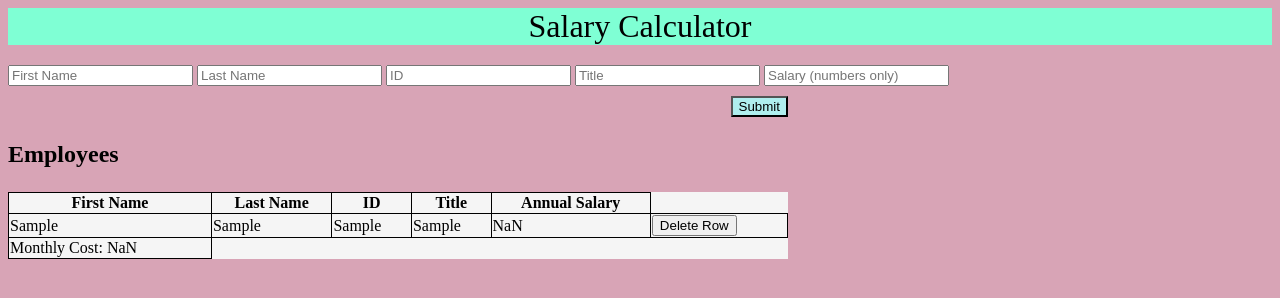
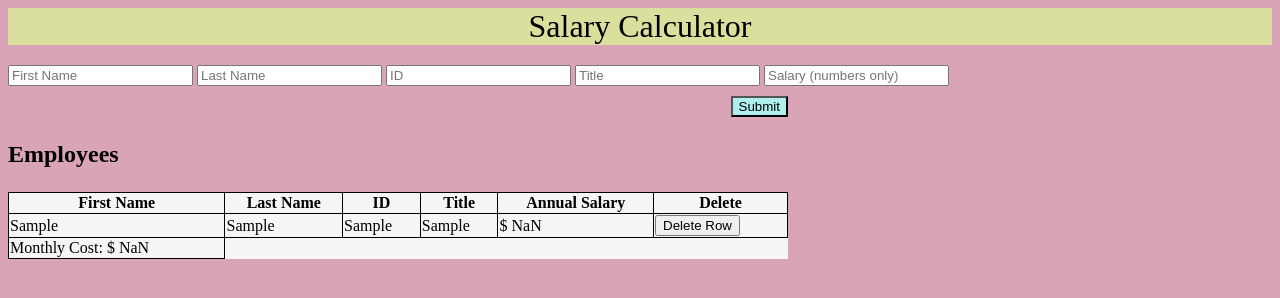
Before and after one commit to swan1625/weekend-jquery-salary-calculator, a plain HTML site: page index.html in a window 1280 px wide. Both pictures are taken after typing "Sample", "Sample", "Sample", "Sample", "Sample" into the empty fields and a click on the button "Submit". Drawn offline with Linux system fonts and the light colour scheme.

Commit message:
Finished Salary Calculator

```diff
--- a/index.html
+++ b/index.html
@@ -21,25 +21,20 @@
         <input placeholder="ID" id="Identity" />
         <input placeholder="Title" id="Title" />
         <input placeholder="Salary (numbers only)" id="Salary" />
-        <!-- <button id="deleteButton">DELETE BRO</button> -->
     </div>
 
     <div class="buttonDiv">
+     <button id="submitButton" class="buttonStyle"> Submit </button>
+    </div>
 
-    <button id="submitButton" class="buttonStyle"> Submit </button>
-
-    </div>
     <div>
         <p class="styleTitle">
             Employees
-
         </p>
-
     </div>
 
    <div>
     <table id="myTable" class="myTable">
-
         <thead>
             <tr>
                 <th>First Name</th>
@@ -47,18 +42,15 @@
                 <th>ID</th>
                 <th>Title</th>
                 <th>Annual Salary</th>
+                <th>Delete</th>
         </thead>
             </tr>
         <tbody>
-
         </tbody>
         <tfoot id="tableFoot">
-            <tr><td>
-                Monthly Cost:  <span id="span">  0 </span>
-        </td></tr>
+            <tr><td> Monthly Cost: $ <span id="span">  0 </span> </td></tr>
         </tfoot>
 
-    <!-- <h3 id="header3"> Monthly Cost: <span id="span">  0 </span>   </h3> -->
     </table>
 
     </div>
--- a/something.js
+++ b/something.js
@@ -21,8 +21,7 @@ function readyNow() {
 
 
 
-function excludeRow(){
-
+function excludeRow(){                   //delete button function, targets parents of the row of the delete button clicked
     console.log('this is', $(this));
     $(this).parents("tr").remove();
 
@@ -42,11 +41,11 @@ function addEmployee() {
 
 
     //apending new employee to table
-    $("#myTable").append(`<tr><td>${NewEmpObject.FirstName}
+    $("#myTable").append(`<tr class="contents"><td>${NewEmpObject.FirstName}
     </td><td> ${NewEmpObject.lastName}
     </td><td> ${NewEmpObject.Identity}
     </td><td> ${NewEmpObject.Title}
-    </td><td> ${NewEmpObject.Salary}
+    </td><td> $ ${NewEmpObject.Salary}
     </td><td>  <button id="deleteButton"> Delete Row </button>
     </td></tr> `)
 
@@ -57,15 +56,14 @@ function addEmployee() {
     $('#Salary').val('');
 
     total += NewEmpObject.Salary;        // targeting just the salary information into
-    calc(total);   /// do i need this?
+    calc(total);
     console.log(employeeList);
-    // return true;   /// do i need thus?
   }
 
   function calc(total) {                                // calculating  monthly total and adding to DOM
       let monthlycost = ( total / 12 );
       $('#span').empty();
-        $('#span').append(monthlycost.toFixed(2));
+      $('#span').append(monthlycost.toFixed(2));
 
       if (monthlycost > 20000) {                     // monthly cost to turn red above 20k
         $("#tableFoot span").css({
--- a/style.css
+++ b/style.css
@@ -1,28 +1,25 @@
 header {
     text-align: center;
     font-size: xx-large;
-    background-color: aquamarine;
+    background-color: rgb(218, 223, 157);
 
 }
+
 
 .inputFields{
 
 padding-top: 20px;
+
 }
 
 body {
     background-color: rgb(216, 164, 182)
 }
 
+
+
 th, td {
     border: 1px solid black;
-
-    background-color: whitesmoke;
-
-}
-
-.tableFoot {
-    border: none;
 
     background-color: whitesmoke;
 
```
Also changed, not shown: Screenshot/MyCalculator.png (added), 1 other file. Lines whose indentation alone changed are shown as unchanged.
